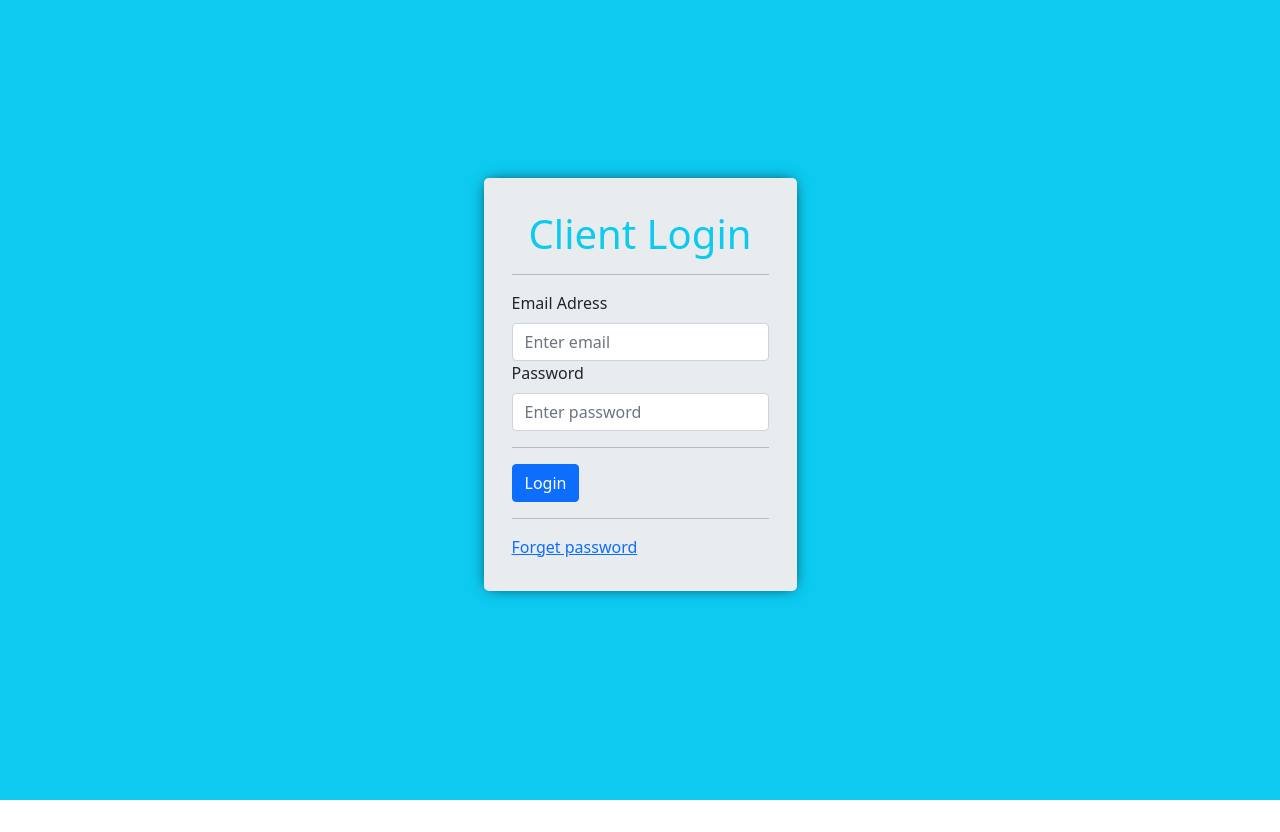
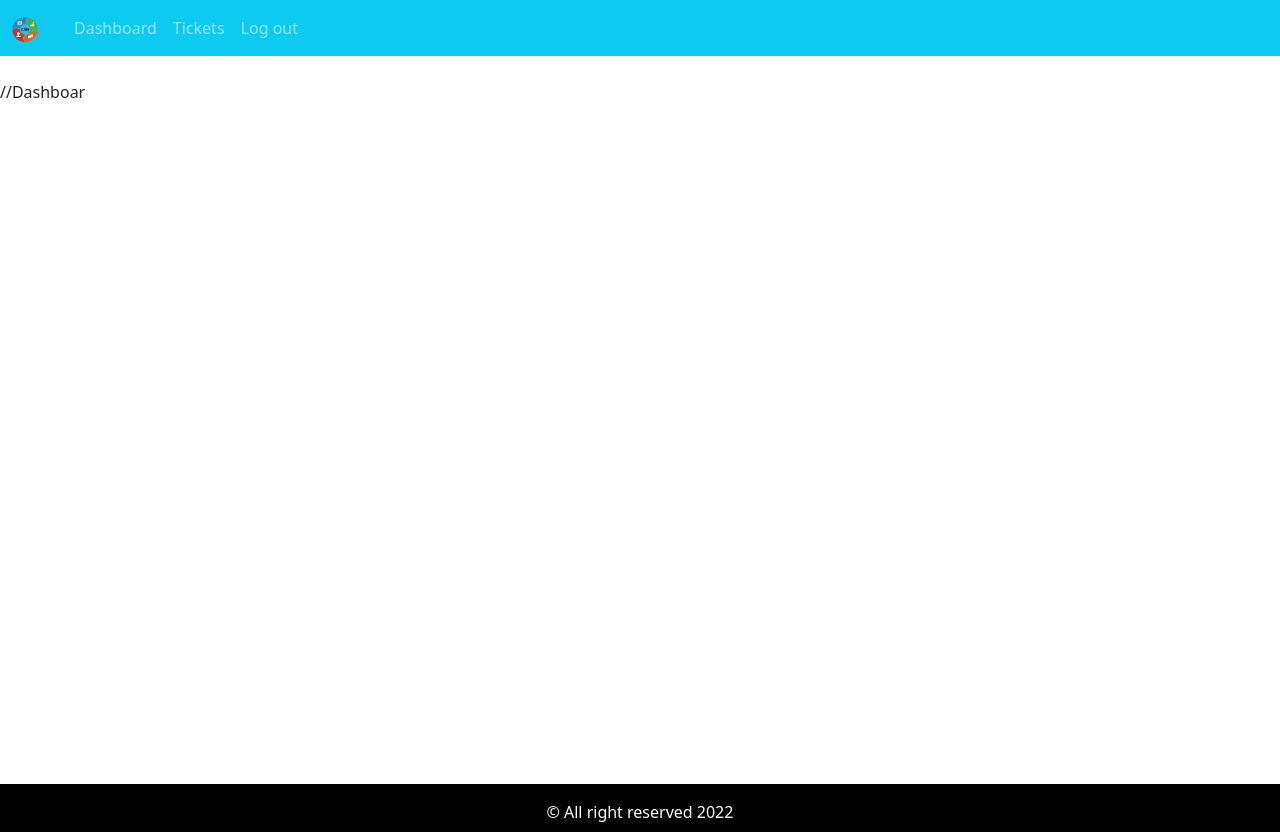
Before and after one commit to Mahammadhajiyev1/crm-frontend, a React (Create React App) app: page / in a window 1280 px wide. Before the commit the page ends 800 px from the top, so only its background shows below. Built offline with nearby package versions, Linux system fonts and the light colour scheme.

Commit message:
layout is added

```diff
--- a/src/App.css
+++ b/src/App.css
@@ -0,0 +1,20 @@
+.default-layout {
+  display: grid;
+  grid-template-rows: 80px auto 3rem;
+  grid-template-areas: "header" "main" "footer";
+}
+
+header {
+  grid-area: header;
+}
+main {
+  grid-area: main;
+  min-height: 88vh;
+}
+
+footer {
+  grid-area: footer;
+  background: black;
+  padding: 1rem;
+  color: white;
+}
--- a/src/App.js
+++ b/src/App.js
@@ -1,10 +1,12 @@
 import "./App.css";
+import { DefaultLayout } from "./layout/DefaultLayout";
 import { Entry } from "./pages/entry/Entry.page";
 
 function App() {
   return (
     <div className='App'>
-      <Entry />
+      {/* <Entry /> */}
+      <DefaultLayout>//Dashboar</DefaultLayout>
     </div>
   );
 }
--- /dev/null
+++ b/src/layout/DefaultLayout.js
@@ -0,0 +1,17 @@
+import React from "react";
+import { Footer } from "./partials/Footer.comp";
+import { Header } from "./partials/Header.comp";
+
+export const DefaultLayout = ({ children }) => {
+  return (
+    <div className='default-layout'>
+      <header className='header'>
+        <Header />
+      </header>
+      <main className='main'>{children}</main>
+      <footer className='footer'>
+        <Footer />
+      </footer>
+    </div>
+  );
+};
--- /dev/null
+++ b/src/layout/partials/Footer.comp.js
@@ -0,0 +1,9 @@
+import React from "react";
+
+export const Footer = () => {
+  return (
+    <div className='text-center copy-right'>
+      &copy; All right reserved 2022{" "}
+    </div>
+  );
+};
--- /dev/null
+++ b/src/layout/partials/Header.comp.js
@@ -0,0 +1,21 @@
+import React from "react";
+import { Navbar, Nav } from "react-bootstrap";
+import logo from "../../assets/img/logo.png";
+
+export const Header = () => {
+  return (
+    <Navbar collapseOnSelect bg='info' variant='dark' expand='md'>
+      <Navbar.Brand>
+        <img src={logo} alt='logo' width='50px' />
+      </Navbar.Brand>
+      <Navbar.Toggle aria-controls='basic-navbar-nav' />
+      <Navbar.Collapse id='basic-navbar-nav'>
+        <Nav className='ml-auto'>
+          <Nav.Link href='/dashboard'>Dashboard</Nav.Link>
+          <Nav.Link href='/tickets'>Tickets</Nav.Link>
+          <Nav.Link href='/logout'>Log out</Nav.Link>
+        </Nav>
+      </Navbar.Collapse>
+    </Navbar>
+  );
+};
```
Also changed, not shown: src/assets/img/logo.png (added).
